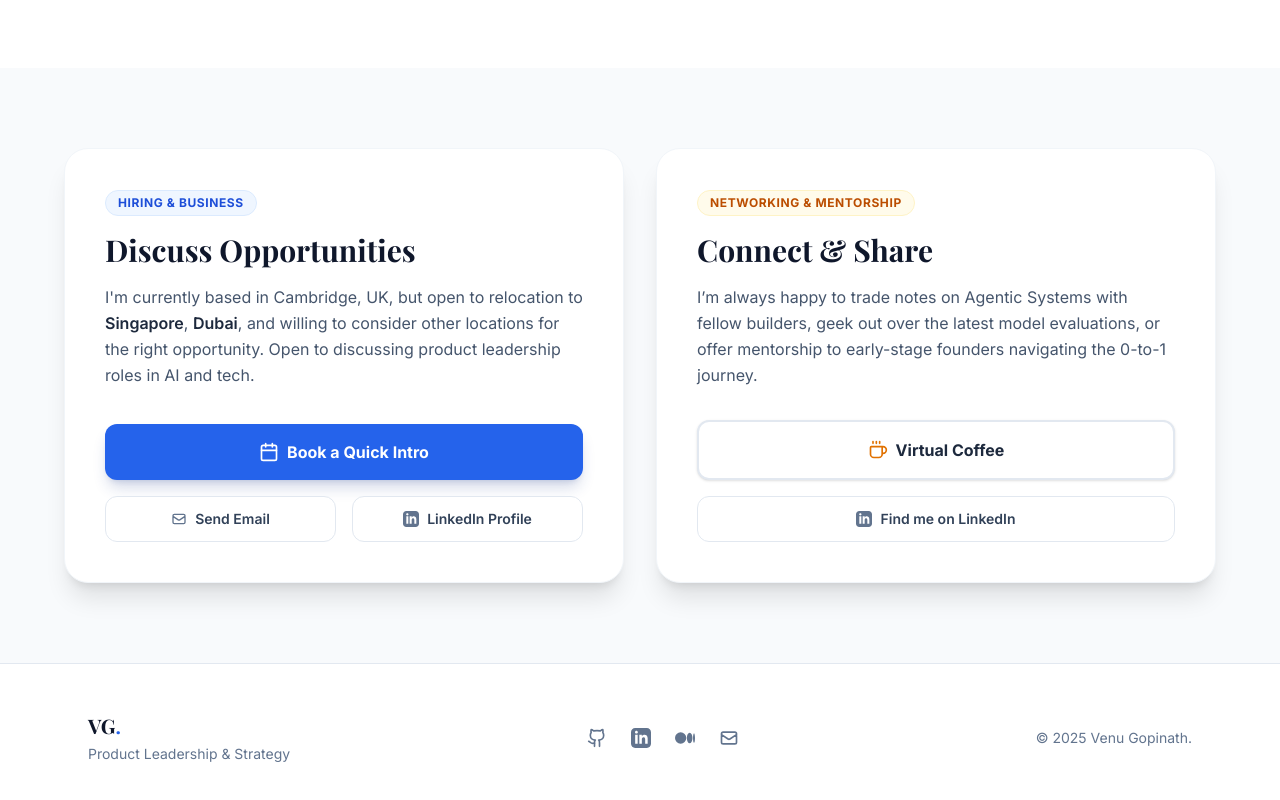
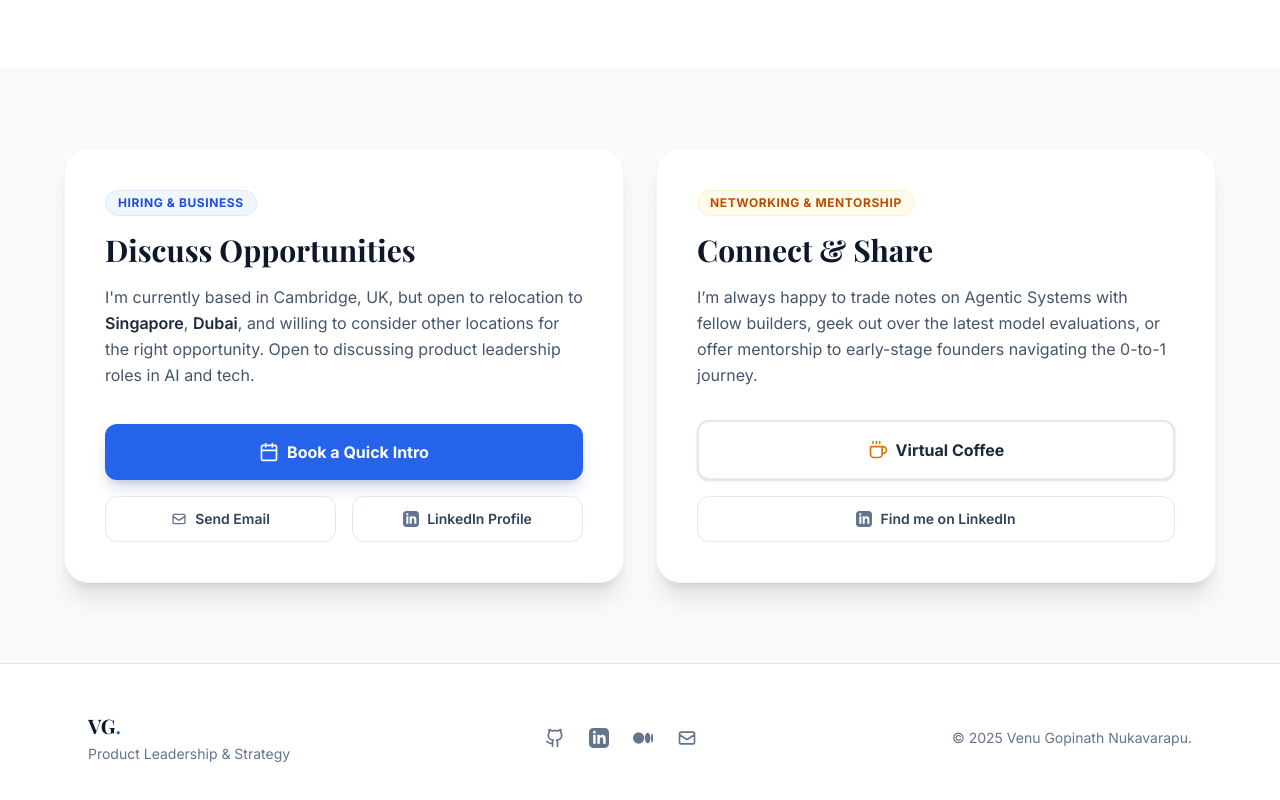
Before and after one commit to TheProductArchitect/venugopinath, a React (Vite) app: page / in a window 1280 px wide. Shown: the part 3854-4654 px from the top of the page. Built offline with nearby package versions, Linux system fonts and the light colour scheme.

Commit message:
content: formalize full name in footer copyright

```diff
--- a/components/Home.tsx
+++ b/components/Home.tsx
@@ -321,7 +321,7 @@ const Home: React.FC = () => {
                         </a>
                     </div>
                     <p className="text-slate-500 text-sm">
-                        &copy; {new Date().getFullYear()} Venu Gopinath.
+                        &copy; {new Date().getFullYear()} Venu Gopinath Nukavarapu.
                     </p>
                 </div>
             </section>
```
